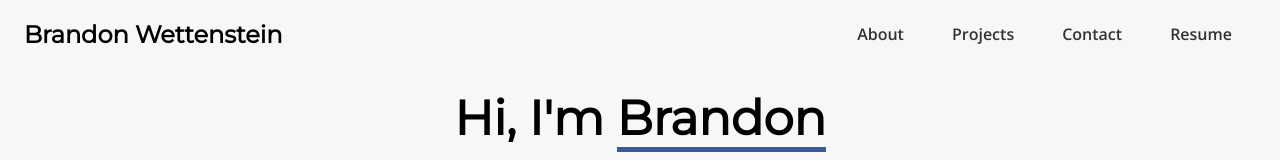
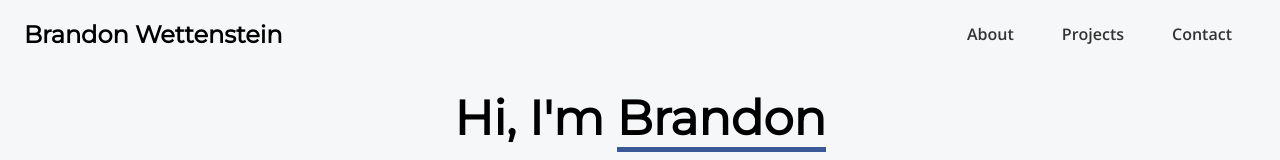
Before and after one commit to bwettenstein/bwettenstein.github.io, a plain HTML site: page index.html in a window 1280 px wide. Shown: the top 160 px of the page. Drawn offline with nearby package versions, Linux system fonts and the light colour scheme.

Commit message:
Removed resume until I reformat it

```diff
--- a/index.html
+++ b/index.html
@@ -35,9 +35,9 @@
               <li class="margin-left-right">
                 <a href="/#contact">Contact</a>
               </li>
-              <li class="margin-left-right">
+              <!-- <li class="margin-left-right">
                 <a href="#">Resume</a>
-              </li>
+              </li> -->
             </ul>
           </div>
         </nav>
```
